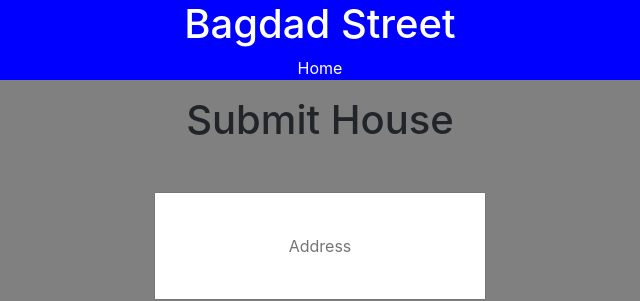
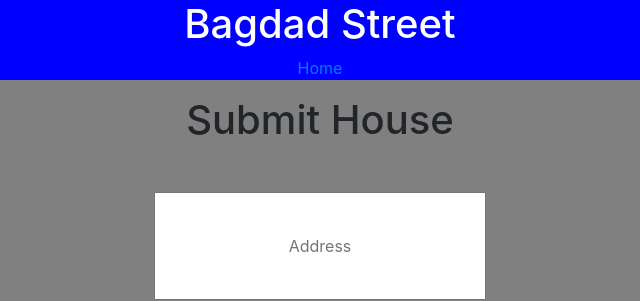
Before and after one commit to bmulhern2/bagdad, a website: page admin.html in a window 1280 px wide. Shown: the top 301 px of the page, 320-960 px from the left. Drawn offline with nearby package versions, Linux system fonts and the light colour scheme.

Commit message:
Update admin.html

```diff
--- a/admin.html
+++ b/admin.html
@@ -30,7 +30,7 @@
 <body>
 <nav>
 <h1>Bagdad Street</h1>
-<nav-link></a href="index.html">Home</a></nav-link>
+<nav-link><a href="index.html">Home</a></nav-link>
 </nav>
 <form method="POST" action='/add'>
 <h1>Submit House</h1>
```
